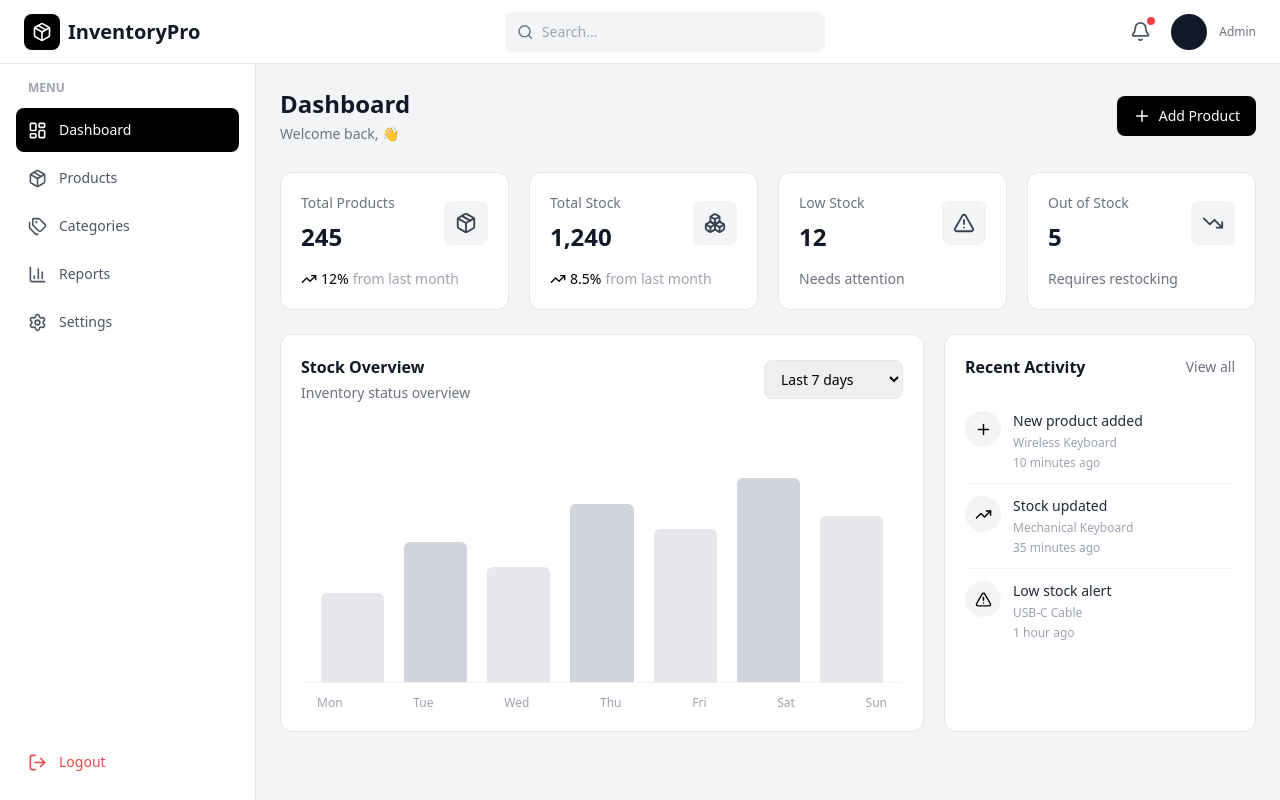
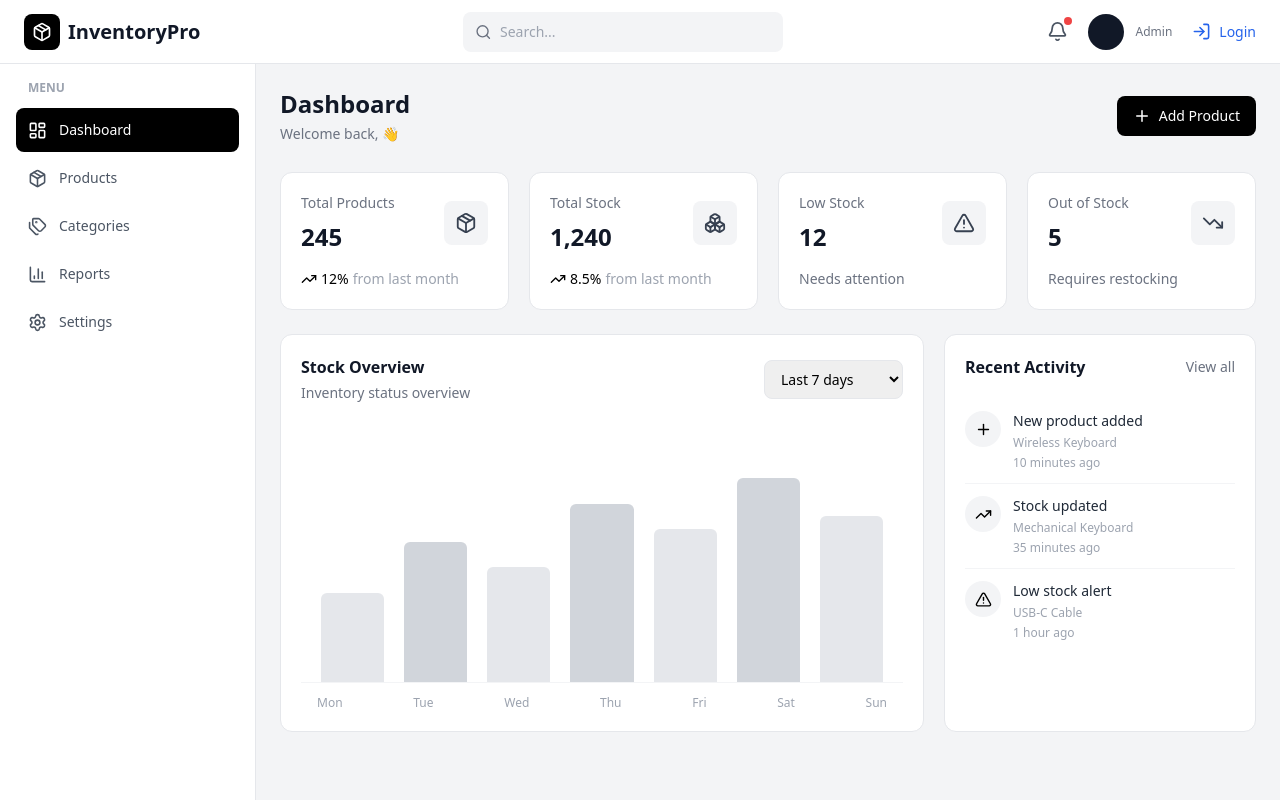
Before and after one commit to azlancodeshere/inventory-management, a React app in the folder frontend/: page /home in a window 1280 px wide. Built offline with nearby package versions, Linux system fonts and the light colour scheme; no server answers; the HTML template or start-up script is replaced by a standard one.

Commit message:
adding logics to HomeNavbar

```diff
--- a/frontend/src/Components/SideBar.jsx
+++ b/frontend/src/Components/SideBar.jsx
@@ -78,19 +78,7 @@ const SideBar = () => {
                     </div>
 
 
-                    {/* Logout */}
-                    <button
-                    onClick={async () =>{
-                        await logout();
-                        navigate("/login")}}
 
-                    className="w-full flex items-center gap-3 px-3 py-3 rounded-lg text-red-500 hover:bg-red-50">
-                        <LogOut size={19} />
-
-                        <span className="text-sm font-medium">
-                            Logout
-                        </span>
-                    </button>
 
                 </aside>
   )
--- a/frontend/src/pages/Home/HomeNavbar.jsx
+++ b/frontend/src/pages/Home/HomeNavbar.jsx
@@ -6,6 +6,7 @@ import {
     BarChart3,
     Settings,
     LogOut,
+    LogIn,
     Search,
     Bell,
     Plus,
@@ -16,11 +17,14 @@ import {
 } from "lucide-react";
 
 import { AuthContext } from '../../context/AuthContext';
+import { useNavigate } from 'react-router-dom';
+
 
 const HomeNavbar = () => {
 
 
-    const {user,isAuthenticated} = useContext(AuthContext)
+    const { user, isAuthenticated, logout } = useContext(AuthContext)
+    const navigate = useNavigate()
 
 
 
@@ -59,6 +63,7 @@ const HomeNavbar = () => {
                 </button>
 
                 <div className="flex items-center gap-3">
+
                     <div className="w-9 h-9 bg-gray-900 text-white rounded-full flex items-center justify-center font-semibold">
                         {isAuthenticated &&
                             user?.fullname?.charAt(0).toUpperCase()
@@ -68,16 +73,46 @@ const HomeNavbar = () => {
                     <div className="hidden sm:block">
                         <p className="text-sm font-semibold text-gray-900">
                             {isAuthenticated &&
-                                user?.fullname}
+                                user?.fullname
+                            }
                         </p>
 
                         <p className="text-xs text-gray-500">
                             Admin
                         </p>
                     </div>
+
                 </div>
 
+                {/* Logout */}
+              {isAuthenticated ? (
+                  <button
+                    onClick={async () => {
+                        await logout();
+                        navigate("/login")
+                    }}
+
+                    className="flex items-center gap-2 text-red-500 hover:text-red-600"
+                >
+                    <LogOut size={19} />
+
+                    <span className="text-sm font-medium">
+                        Logout
+                    </span>
+                </button>
+              ):(<button
+        onClick={() => navigate("/login")}
+        className="flex items-center gap-2 text-blue-600 hover:text-blue-700"
+    >
+        <LogIn size={19} />
+
+        <span className="text-sm font-medium">
+            Login
+        </span>
+    </button>) }
+
             </div>
+
         </nav>
     )
 }
```
Lines whose indentation alone changed are shown as unchanged.
